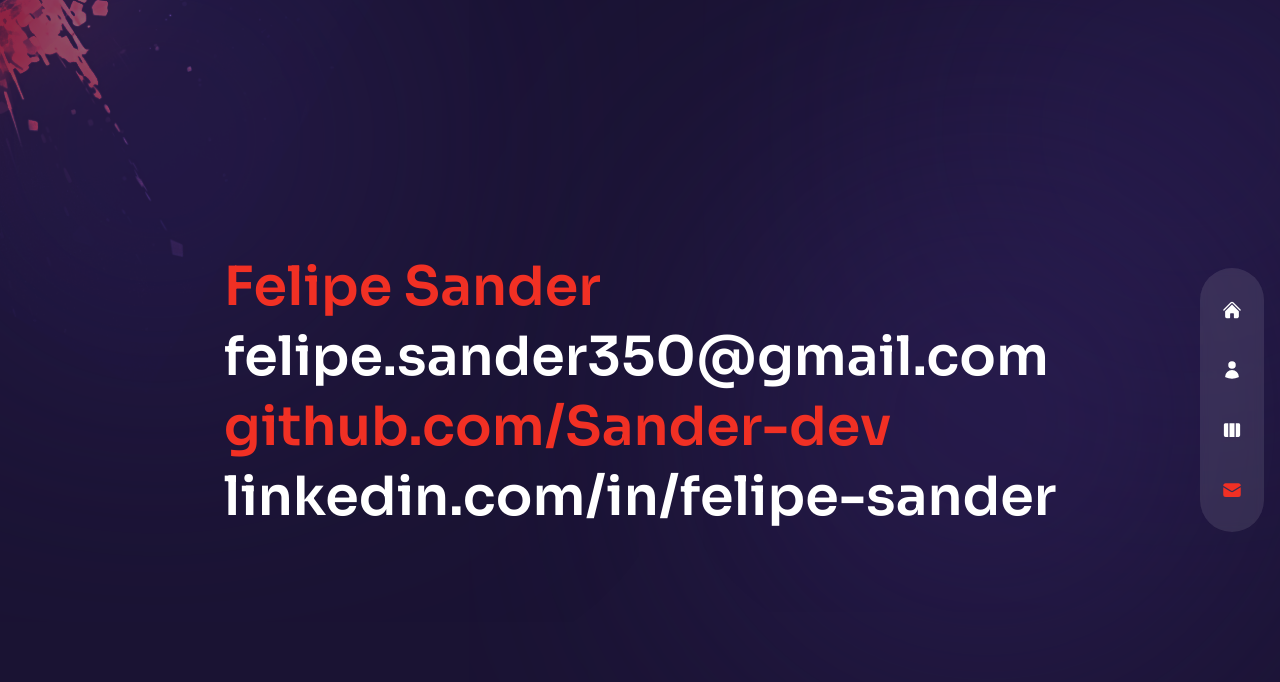
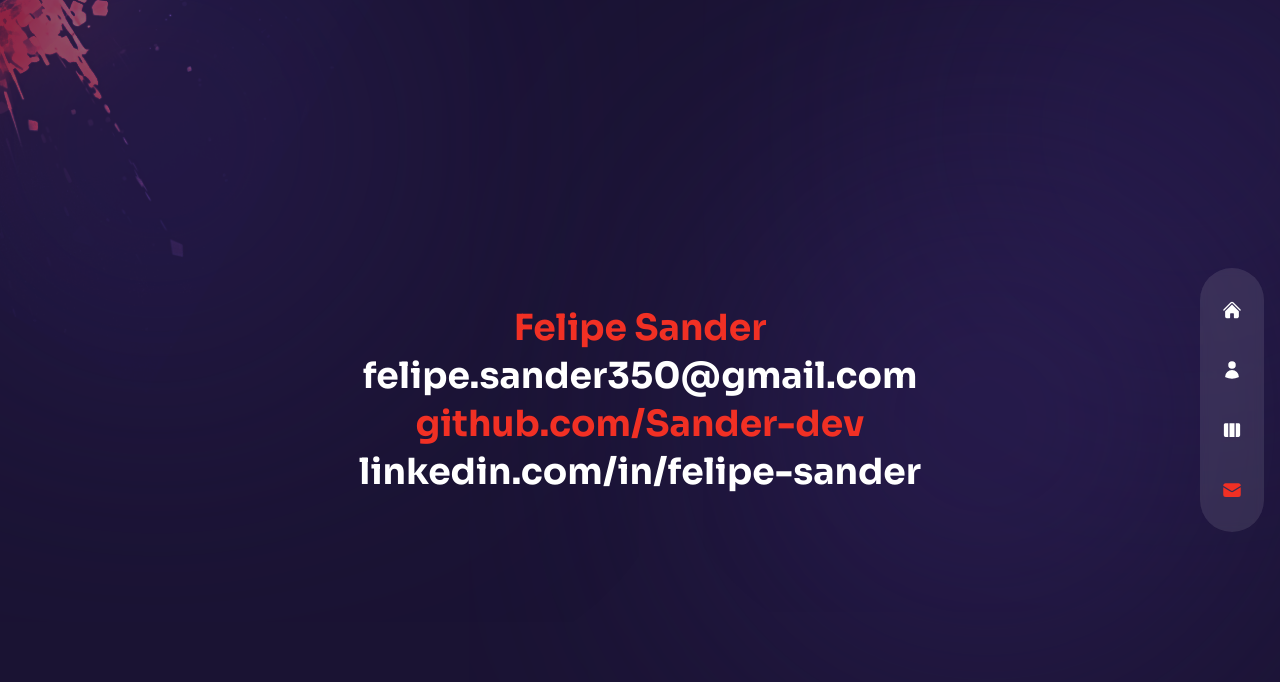
Before and after one commit to Sander-dev/portfolio, a Next.js app: page /contact in a window 1280 px wide. Shown: the top 682 px of the page. Built offline with nearby package versions, Linux system fonts and the light colour scheme.

Commit message:
fix: clean code

```diff
--- a/app/contact/page.js
+++ b/app/contact/page.js
@@ -1,22 +1,34 @@
-'use client'
+'use client';
 
-import Link from "next/link";
-import { motion } from "framer-motion";
+import Link from 'next/link';
+import { motion } from 'framer-motion';
 import { fadeIn } from '../../variants';
 
 export default function Contact() {
     return (
-        <div className="flex flex-col justify-center items-center w-full h-full">
+        <div className="flex flex-col justify-center items-center w-full h-screen p-4">
             <motion.h1
                 variants={fadeIn('down', 0.2)}
-                initial='hidden'
-                animate='show'
-                className="h2">
-                <span className="text-accent">Felipe Sander</span> <br />
-                <span>felipe.sander350@gmail.com</span> <br />
-                <Link rel="noopener noreferrer" target="_blank" className="text-accent" href={'https://github.com/Sander-dev/'}>github.com/Sander-dev</Link> <br />
-                <Link rel="noopener noreferrer" target="_blank" href={'https://www.linkedin.com/in/felipe-sander/'}>linkedin.com/in/felipe-sander</Link>
+                initial="hidden"
+                animate="show"
+                className="text-center text-2xl md:text-4xl font-bold space-y-2">
+                <span className="text-accent block">Felipe Sander</span>
+                <span className="block">felipe.sander350@gmail.com</span>
+                <Link
+                    rel="noopener noreferrer"
+                    target="_blank"
+                    className="text-accent block hover:underline"
+                    href={'https://github.com/Sander-dev/'}>
+                    github.com/Sander-dev
+                </Link>
+                <Link
+                    rel="noopener noreferrer"
+                    target="_blank"
+                    className="block hover:underline"
+                    href={'https://www.linkedin.com/in/felipe-sander/'}>
+                    linkedin.com/in/felipe-sander
+                </Link>
             </motion.h1>
         </div>
-    )
+    );
 }
```
